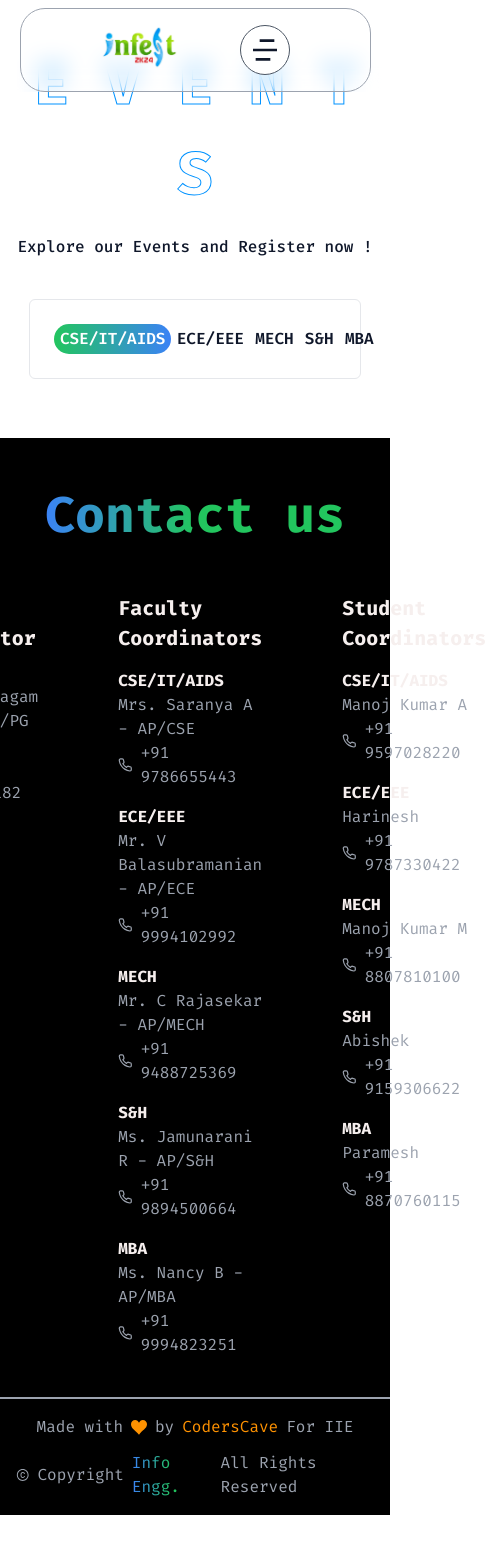
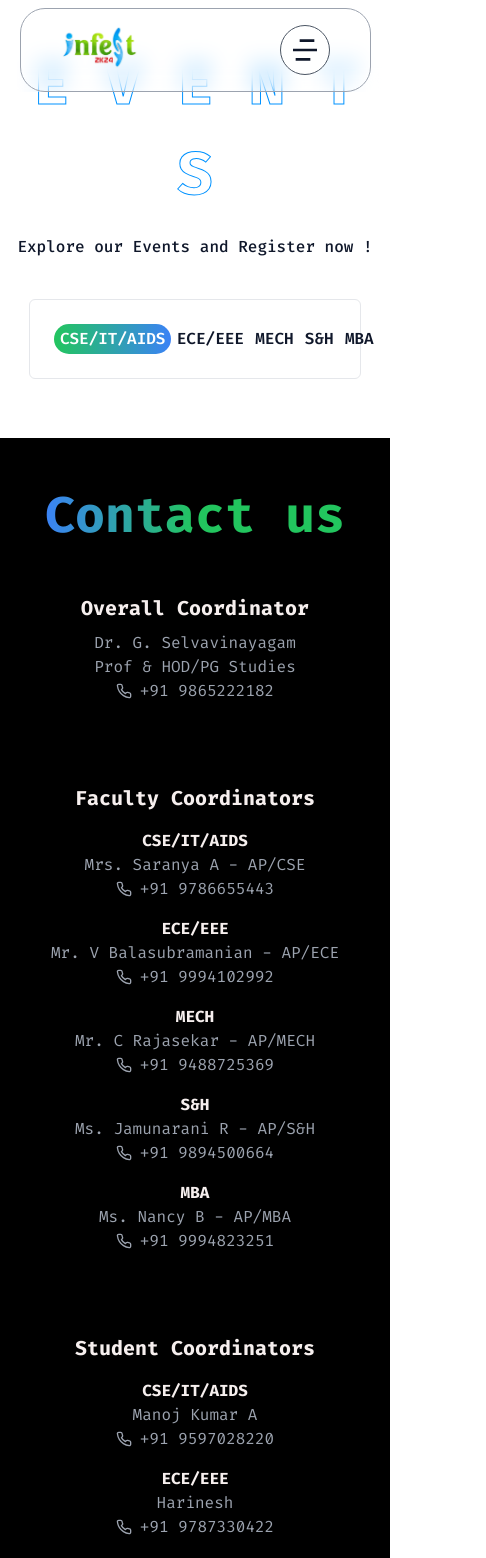
Before and after one commit to INFO-Institute-of-Engineering/infest2k25, a React (Vite) app: page /event in a window 390 px wide. Shown: the top 1558 px of the page, 486 px wide, since content can reach past the window. Before the commit the page ends 1515 px from the top, so only its background shows below. Built offline with nearby package versions, Linux system fonts and the light colour scheme.

Commit message:
mobile view

```diff
--- a/src/App.jsx
+++ b/src/App.jsx
@@ -3,9 +3,16 @@ import NavBar from "./Components/NavBar/NavBar"
 import Footer from "./Components/Footer/Footer";
 
 const App = () => {
+
+  const handleScrollToContact = () => {
+    const footerElement = document.getElementById('contact');
+    if (footerElement) {
+      footerElement.scrollIntoView({ behavior: 'smooth' });
+    }
+  };
   return (
     <div>
-      <NavBar/>
+      <NavBar scrollToContact={handleScrollToContact}/>
       <Outlet/>
       <Footer/>
     </div>
--- a/src/Components/Footer/Footer.jsx
+++ b/src/Components/Footer/Footer.jsx
@@ -11,40 +11,40 @@ const Footer = () => {
       <div  id="contact">
         <div className=" flex flex-col items-center gap-10 py-10 bg-black text-[#f6efee]">
           <h1 className=" text-[50px] font-bold bg-gradient-to-r from-blue-500 via-green-500 to-green-500 bg-clip-text text-transparent">Contact us</h1>
-          <div className=" flex gap-20">
+          <div className=" flex gap-20 md:flex-col md:text-center">
 
             <div>
               <h1 className=" font-bold text-[20px]">Overall Coordinator</h1>
               <p className=" pt-2 text-gray-400">Dr. G. Selvavinayagam</p>
               <p className=" text-gray-400">Prof & HOD/PG Studies</p>
-              <Link to={"tel:+919865222182"} className=" flex items-center gap-2 text-gray-400"><Phone/>+91 9865222182</Link>
+              <Link to={"tel:+919865222182"} className=" flex items-center justify-center gap-2 text-gray-400"><Phone/>+91 9865222182</Link>
             </div>
             <div className=" flex flex-col gap-4">
               <h1 className=" font-bold text-[20px]">Faculty Coordinators</h1>
               <div>
                 <h1 className=" font-bold">CSE/IT/AIDS</h1>
                 <p className=" text-gray-400">Mrs. Saranya A - AP/CSE</p>
-                <Link to={"tel:+919786655443"} className=" flex items-center gap-2 text-gray-400"><Phone/>+91 9786655443</Link>
+                <Link to={"tel:+919786655443"} className=" flex items-center gap-2 justify-center text-gray-400"><Phone/>+91 9786655443</Link>
               </div>
               <div>
                 <h1 className=" font-bold">ECE/EEE</h1>
                 <p className=" text-gray-400">Mr. V Balasubramanian - AP/ECE</p>
-                <Link to={"tel:+919994102992"} className=" flex items-center gap-2 text-gray-400"><Phone/>+91 9994102992</Link>
+                <Link to={"tel:+919994102992"} className=" flex items-center gap-2 justify-center text-gray-400"><Phone/>+91 9994102992</Link>
               </div>
               <div>
                 <h1 className=" font-bold">MECH</h1>
                 <p className=" text-gray-400">Mr. C Rajasekar - AP/MECH</p>
-                <Link to={"tel:+919488725369"} className=" flex items-center gap-2 text-gray-400"><Phone/>+91 9488725369</Link>
+                <Link to={"tel:+919488725369"} className=" flex items-center gap-2 justify-center text-gray-400"><Phone/>+91 9488725369</Link>
               </div>
               <div>
                 <h1 className=" font-bold">S&H</h1>
                 <p className=" text-gray-400">Ms. Jamunarani R - AP/S&H</p>
-                <Link to={"tel:+919894500664"} className=" flex items-center gap-2 text-gray-400"><Phone/>+91 9894500664</Link>
+                <Link to={"tel:+919894500664"} className=" flex items-center gap-2 justify-center text-gray-400"><Phone/>+91 9894500664</Link>
               </div>
               <div>
                 <h1 className=" font-bold">MBA</h1>
                 <p className=" text-gray-400">Ms. Nancy B - AP/MBA</p>
-                <Link to={"tel:+919994823251"} className=" flex items-center gap-2 text-gray-400"><Phone/>+91 9994823251</Link>
+                <Link to={"tel:+919994823251"} className=" flex items-center gap-2 justify-center text-gray-400"><Phone/>+91 9994823251</Link>
               </div>
             </div>
             <div className=" flex flex-col gap-4">
@@ -52,27 +52,27 @@ const Footer = () => {
               <div>
                 <h1 className=" font-bold">CSE/IT/AIDS</h1>
                 <p className=" text-gray-400">Manoj Kumar A</p>
-                <Link to={"tel:+919597028220"} className=" flex items-center gap-2 text-gray-400"><Phone/>+91 9597028220</Link>
+                <Link to={"tel:+919597028220"} className=" flex items-center gap-2 justify-center text-gray-400"><Phone/>+91 9597028220</Link>
               </div>
               <div>
                 <h1 className=" font-bold">ECE/EEE</h1>
                 <p className=" text-gray-400">Harinesh</p>
-                <Link to={"tel:+919787330422"} className=" flex items-center gap-2 text-gray-400"><Phone/>+91 9787330422</Link>
+                <Link to={"tel:+919787330422"} className=" flex items-center gap-2 justify-center text-gray-400"><Phone/>+91 9787330422</Link>
               </div>
               <div>
                 <h1 className=" font-bold">MECH</h1>
                 <p className=" text-gray-400">Manoj Kumar M</p>
-                <Link to={"tel:+918807810100"} className=" flex items-center gap-2 text-gray-400"><Phone/>+91 8807810100</Link>
+                <Link to={"tel:+918807810100"} className=" flex items-center gap-2 justify-center text-gray-400"><Phone/>+91 8807810100</Link>
               </div>
               <div>
                 <h1 className=" font-bold">S&H</h1>
                 <p className=" text-gray-400">Abishek</p>
-                <Link to={"tel:+919159306622"} className=" flex items-center gap-2 text-gray-400"><Phone/>+91 9159306622</Link>
+                <Link to={"tel:+919159306622"} className=" flex items-center gap-2 justify-center text-gray-400"><Phone/>+91 9159306622</Link>
               </div>
               <div>
                 <h1 className=" font-bold">MBA</h1>
                 <p className=" text-gray-400">Paramesh</p>
-                <Link to={"tel:+918870760115"} className=" flex items-center gap-2 text-gray-400"><Phone/>+91 8870760115</Link>
+                <Link to={"tel:+918870760115"} className=" flex items-center gap-2 justify-center text-gray-400"><Phone/>+91 8870760115</Link>
               </div>
             </div>
           </div>
--- a/src/Components/NavBar/MenuItems.jsx
+++ b/src/Components/NavBar/MenuItems.jsx
@@ -13,7 +13,7 @@ const MenuItems = ({setShowMenu}) => {
                 <Link to={"/"} className=' font-medium cursor-pointer'>Home</Link>
                 <p className=' font-medium  cursor-pointer'>About</p>
                 <Link to={"/event/tech"} className='font-medium  cursor-pointer'>Events</Link>
-                <p className=' font-medium  cursor-pointer'>Contact</p>
+                <Link to={'#contact'} onClick={() => scrollToContact()} className=' font-medium  cursor-pointer'>Contact</Link>
             </div>
         </div>
     )
--- a/src/Components/NavBar/NavBar.jsx
+++ b/src/Components/NavBar/NavBar.jsx
@@ -16,7 +16,7 @@ const NavBar = () => {
   return (
    <div className='blur-background w-screen fixed top-0 z-40'>
      <div className=' flex flex-col items-center justify-center relative'>
-      <div className=" flex justify-between p-4 mt-[2%] border blur-background border-gray-400 px-20 w-[90%] z-10 rounded-[25px]">
+      <div className=" flex justify-between p-4 mt-[2%] border blur-background border-gray-400 px-20 w-[90%] z-10 rounded-[25px] md:px-10">
         <Link to={'/'} className=' cursor-pointer'><img src={Logo} width={80} /></Link>
         <div className={`text-[24px] cursor-pointer duration-500 ease-in rounded-[50%] ${ShowMenu === false && "border border-gray-600 bg-white"} w-[50px] h-[50px] flex justify-center items-center `}>
           {
```
